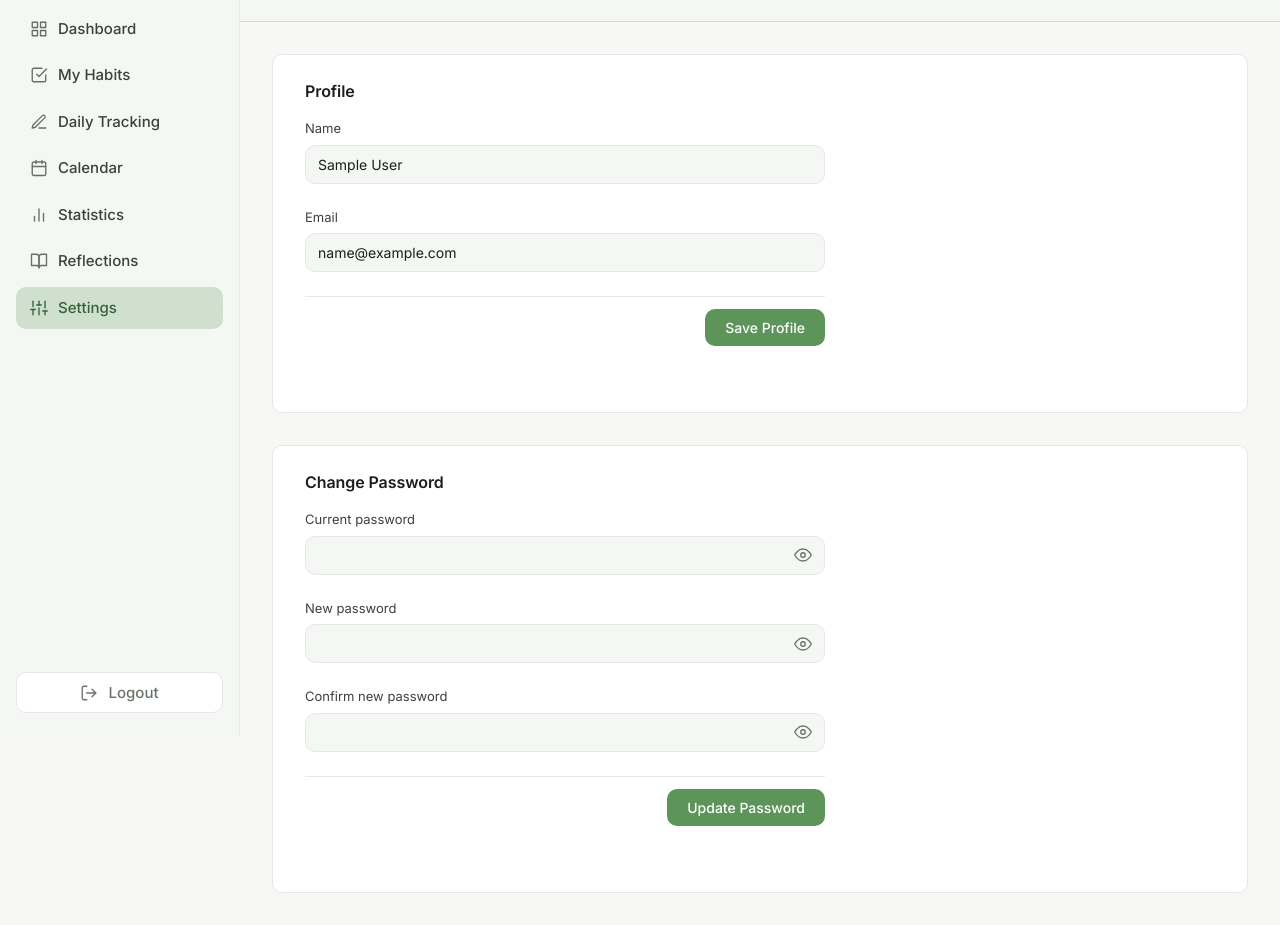
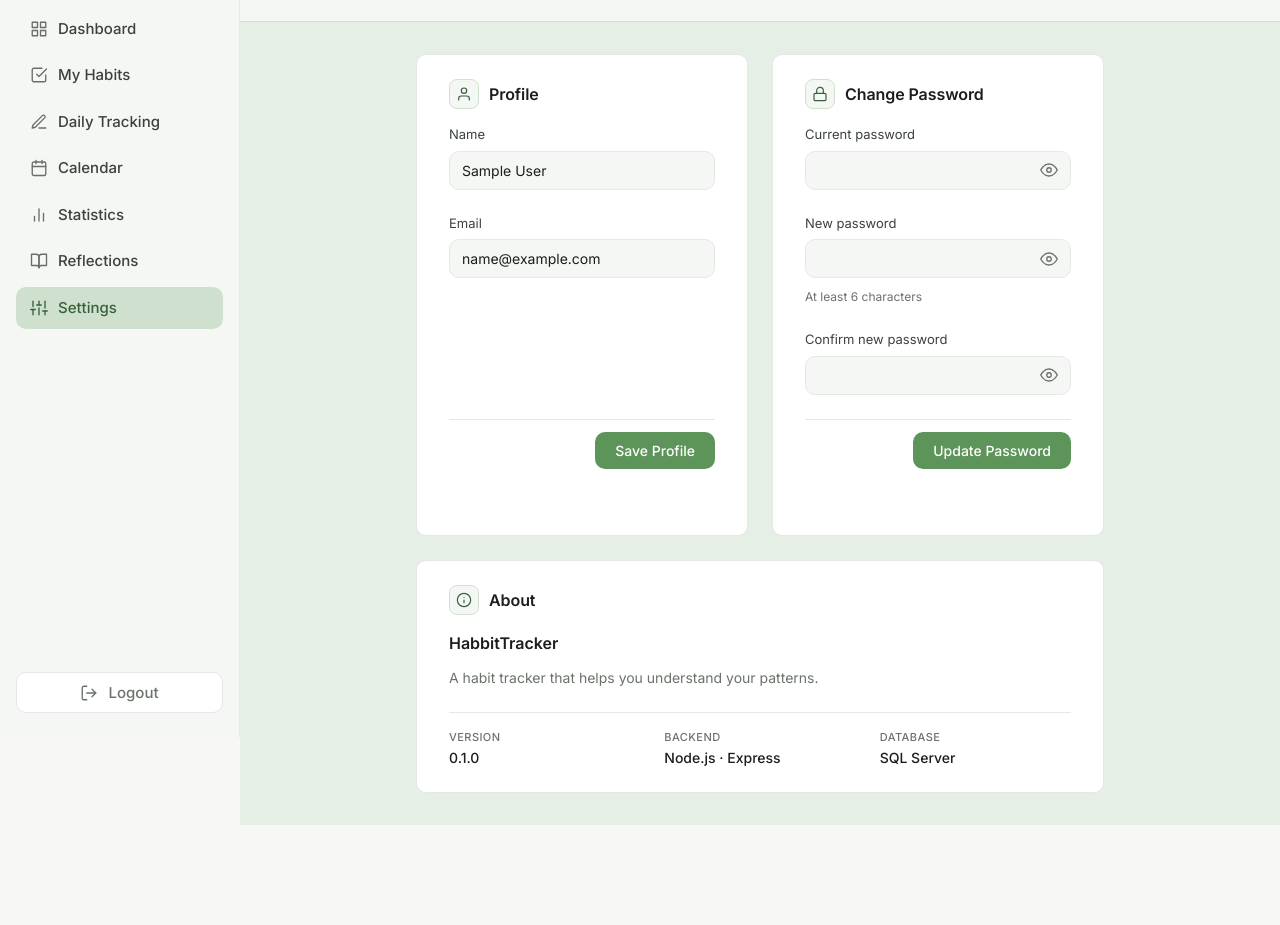
Before and after one commit to Asim-164/HabbitTracker, a website: page frontend/pages/settings.html in a window 1280 px wide. Shown: the part 63-988 px from the top of the page. After the commit the page ends 888 px from the top, so only its background shows below. Drawn offline with Linux system fonts and the light colour scheme; sample sign-in values are in the browser's storage.

Commit message:
Redesign Settings page with two-column layout and About section

```diff
--- a/frontend/css/styles.css
+++ b/frontend/css/styles.css
@@ -936,6 +936,8 @@ input, textarea, select {
     background: #fff;
 }
 
+
+
 .password-wrap {
     position: relative;
     display: flex;
@@ -991,6 +993,7 @@ input, textarea, select {
     gap: var(--space-3);
     padding-top: var(--space-3);
     border-top: 1px solid var(--line);
+    margin-top: auto;
 }
 
 .habit-form__msg {
@@ -1002,6 +1005,90 @@ input, textarea, select {
 
 .habit-form__msg.success {
     color: var(--sage-600);
+}
+
+/* ---------- Settings page ---------- */
+.settings-grid {
+    display: grid;
+    grid-template-columns: 280px minmax(0, 560px);
+    gap: var(--space-5);
+    align-items: start;
+    justify-content: center;
+    max-width: 880px;
+    margin: 0 auto;
+}
+
+.settings-forms {
+    display: flex;
+    flex-direction: column;
+    gap: var(--space-5);
+    max-width: 560px;
+    width: 100%;
+}
+
+.panel__head {
+    display: flex;
+    align-items: center;
+    gap: 10px;
+    margin-bottom: var(--space-4);
+}
+
+.panel__head .panel__title {
+    margin-bottom: 0;
+}
+
+.panel__icon {
+    width: 30px;
+    height: 30px;
+    border-radius: 8px;
+    background: var(--sage-50);
+    border: 1px solid var(--sage-200);
+    display: inline-flex;
+    align-items: center;
+    justify-content: center;
+    color: var(--sage-700);
+    flex-shrink: 0;
+}
+
+.panel__icon svg {
+    width: 16px;
+    height: 16px;
+    stroke: currentColor;
+    fill: none;
+    stroke-width: 1.8;
+    stroke-linecap: round;
+    stroke-linejoin: round;
+}
+
+.habit-form__hint {
+    font-size: 12px;
+    color: var(--ink-500);
+    margin-top: 4px;
+}
+
+.app__content--tinted {
+    background: var(--sage-100);
+}
+
+.settings-grid {
+    display: grid;
+    grid-template-columns: 1fr 1fr;
+    gap: var(--space-5);
+    max-width: 800px;
+    margin: 0 auto;
+    align-items: stretch;
+}
+
+.settings-grid > .panel {
+    display: flex;
+    flex-direction: column;
+    min-width: 0;
+}
+
+.settings-grid .habit-form {
+    flex: 1;
+    display: flex;
+    flex-direction: column;
 }
 
 @media (max-width: 640px) {
@@ -1747,3 +1834,54 @@ input, textarea, select {
     font-size: 12px;
     color: var(--ink-500);
 }
+
+.settings-about {
+    grid-column: 1 / -1;
+}
+
+.settings-about__body {
+    display: flex;
+    flex-direction: column;
+    gap: var(--space-3);
+}
+
+.settings-about__name {
+    font-size: 16px;
+    font-weight: 600;
+    color: var(--ink-900);
+}
+
+.settings-about__desc {
+    font-size: 14px;
+    color: var(--ink-500);
+    margin: 0;
+}
+
+.settings-about__meta {
+    display: grid;
+    grid-template-columns: repeat(3, 1fr);
+    gap: var(--space-5);
+    margin-top: var(--space-3);
+    padding-top: var(--space-4);
+    border-top: 1px solid var(--line);
+}
+
+.settings-about__meta > div {
+    display: flex;
+    flex-direction: column;
+    gap: 2px;
+}
+
+.settings-about__meta span {
+    font-size: 11px;
+    text-transform: uppercase;
+    letter-spacing: 0.04em;
+    color: var(--ink-500);
+    font-weight: 500;
+}
+
+.settings-about__meta strong {
+    font-size: 14px;
+    color: var(--ink-900);
+    font-weight: 500;
+}
--- a/frontend/js/auth.js
+++ b/frontend/js/auth.js
@@ -48,10 +48,11 @@
         setMsg(loginMsg, "Signing in…");
         try {
             const data = await api.post("/users/login", { email, password });
-            Auth.save(data.token, {
+                        Auth.save(data.token, {
                 userId: data.userId,
                 name: data.name,
-                email: data.email
+                email: data.email,
+                createdAt: data.createdAt
             });
             window.location.href = "/pages/dashboard.html";
         } catch (err) {
--- a/frontend/pages/settings.html
+++ b/frontend/pages/settings.html
@@ -65,12 +65,17 @@
             </div>
         </header>
 
-        <div class="app__content">
+        <div class="app__content app__content--tinted">
+            <div class="settings-grid">
 
-            <!-- Profile section -->
                 <section class="panel">
+                    <div class="panel__head">
+                        <span class="panel__icon">
+                            <svg viewBox="0 0 24 24"><path d="M20 21v-2a4 4 0 0 0-4-4H8a4 4 0 0 0-4 4v2"/><circle cx="12" cy="7" r="4"/></svg>
+                        </span>
                         <h3 class="panel__title">Profile</h3>
-                <form id="profile-form" class="habit-form" style="max-width: 520px;">
+                    </div>
+                    <form id="profile-form" class="habit-form">
                         <label class="habit-form__field">
                             <span>Name</span>
                             <input type="text" name="name" required maxlength="100">
@@ -88,11 +93,14 @@
                     </form>
                 </section>
 
-            <!-- Change password section -->
                 <section class="panel">
+                    <div class="panel__head">
+                        <span class="panel__icon">
+                            <svg viewBox="0 0 24 24"><rect x="3" y="11" width="18" height="11" rx="2" ry="2"/><path d="M7 11V7a5 5 0 0 1 10 0v4"/></svg>
+                        </span>
                         <h3 class="panel__title">Change Password</h3>
-    <form id="password-form" class="habit-form" style="max-width: 520px;">
-
+                    </div>
+                    <form id="password-form" class="habit-form">
                         <label class="habit-form__field">
                             <span>Current password</span>
                             <div class="password-wrap">
@@ -111,6 +119,7 @@
                                     <svg viewBox="0 0 24 24"><path d="M1 12s4-8 11-8 11 8 11 8-4 8-11 8-11-8-11-8z"/><circle cx="12" cy="12" r="3"/></svg>
                                 </button>
                             </div>
+                            <span class="habit-form__hint">At least 6 characters</span>
                         </label>
 
                         <label class="habit-form__field">
@@ -129,8 +138,28 @@
                         <p class="habit-form__msg" id="password-msg"></p>
                     </form>
                 </section>
+
+                <section class="panel settings-about">
+                    <div class="panel__head">
+                        <span class="panel__icon">
+                            <svg viewBox="0 0 24 24"><circle cx="12" cy="12" r="10"/><line x1="12" y1="16" x2="12" y2="12"/><line x1="12" y1="8" x2="12.01" y2="8"/></svg>
+                        </span>
+                        <h3 class="panel__title">About</h3>
+                    </div>
+
+                    <div class="settings-about__body">
+                        <div class="settings-about__name">HabbitTracker</div>
+                        <p class="settings-about__desc">A habit tracker that helps you understand your patterns.</p>
+
+                        <div class="settings-about__meta">
+                            <div><span>Version</span><strong>0.1.0</strong></div>
+                            <div><span>Backend</span><strong>Node.js · Express</strong></div>
+                            <div><span>Database</span><strong>SQL Server</strong></div>
+                        </div>
+                    </div>
                 </section>
 
+            </div>
         </div>
     </main>
 
```
Also changed, not shown: controllers/userController.js (+4 -3 lines). Lines whose indentation alone changed are shown as unchanged.
